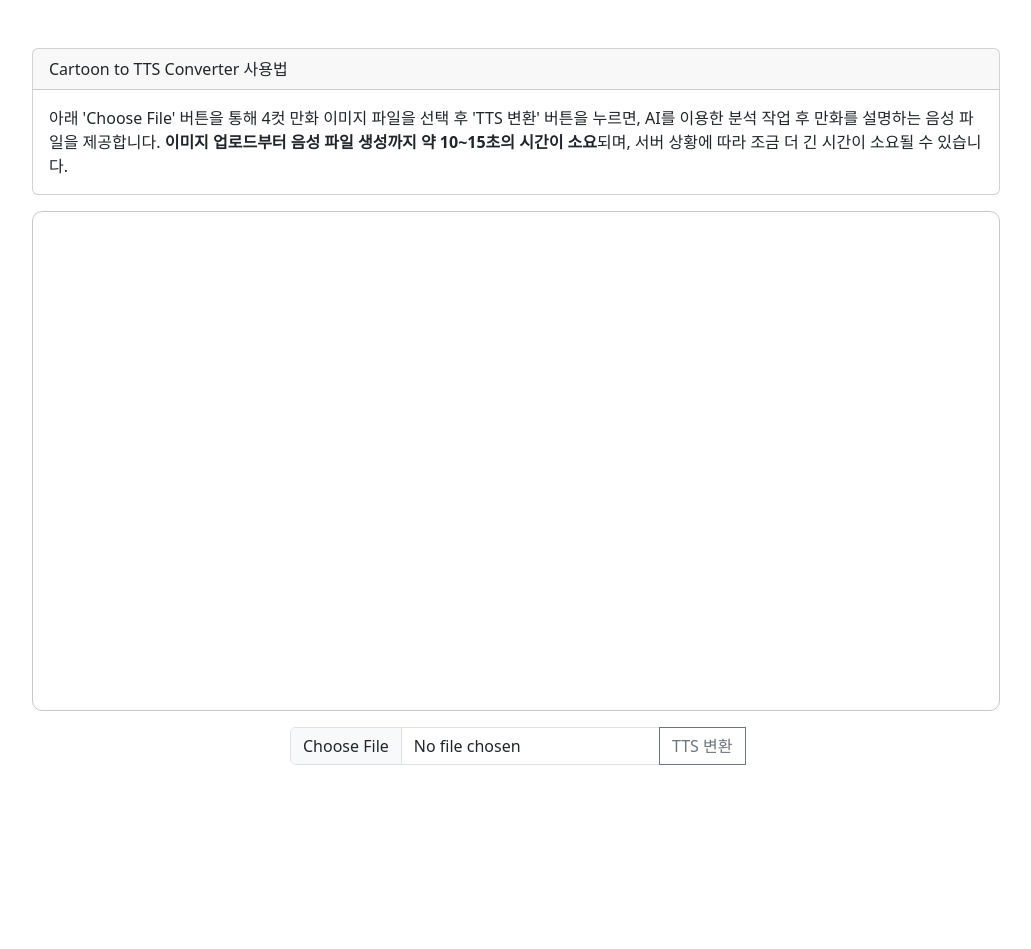
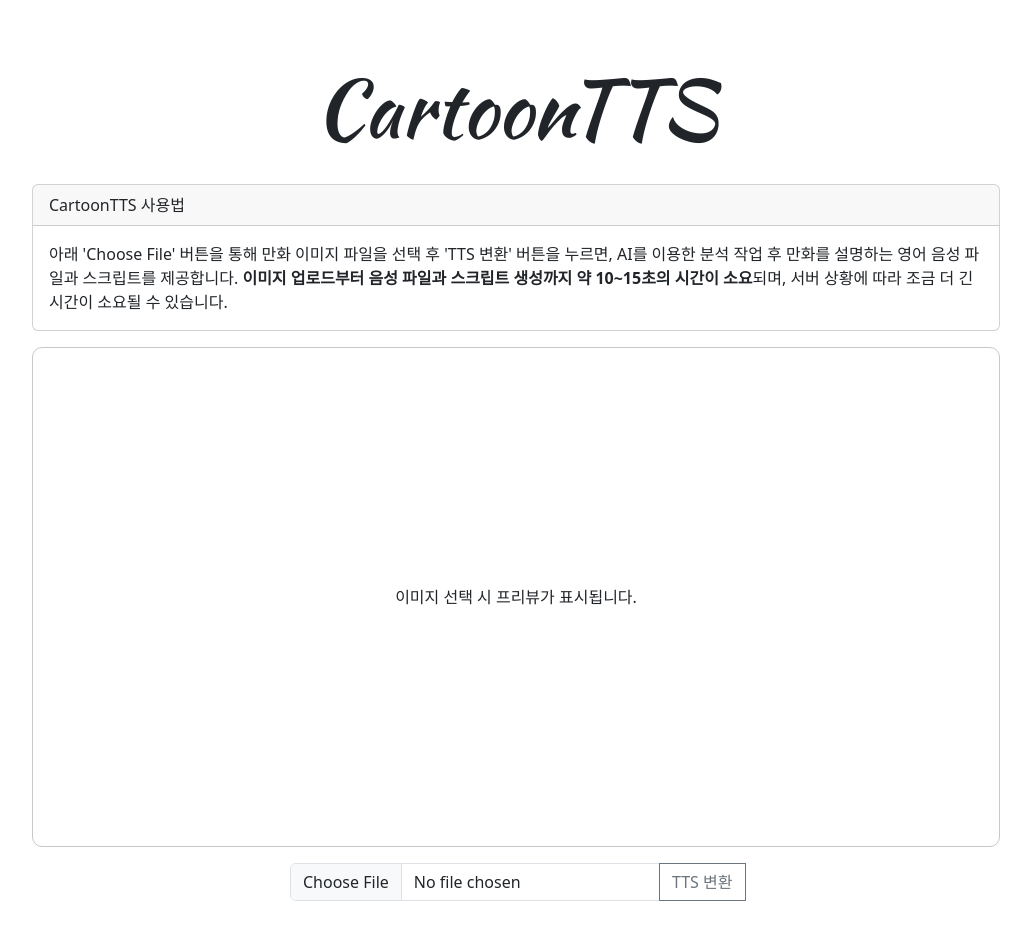
Before and after one commit to AI-LeGo/Service-Backend, a FastAPI app: page / in a window 1280 px wide. Shown: the whole page, without its empty margins (124-1155 px from the left). Before the commit the page ends 765 px from the top, so only its background shows below. Run offline with FastAPI, Linux system fonts and the light colour scheme; some libraries are stand-ins or nearby versions.

Commit message:
update details

```diff
--- a/main.py
+++ b/main.py
@@ -62,7 +62,7 @@ async def upload_photo(file: UploadFile = File(...)):
             # OpenAI API request
             image_path = FILE_DIR
             base64_image = common.encode_image(image_path)
-            result = api.get_openai_api_cartoon_caption(api_key, base64_image, const.prompt_cartoons, 700)
+            result = api.get_openai_api_cartoon_caption(api_key, base64_image, const.prompt_cartoons, 1000)
 
             json_data = json.loads(result['choices'][0]['message']['content'])
 
--- a/template/index.html
+++ b/template/index.html
@@ -7,23 +7,28 @@
     <link href="https://cdn.jsdelivr.net/npm/bootstrap@5.3.2/dist/css/bootstrap.min.css" rel="stylesheet" integrity="sha384-T3c6CoIi6uLrA9TneNEoa7RxnatzjcDSCmG1MXxSR1GAsXEV/Dwwykc2MPK8M2HN" crossorigin="anonymous">
     <script src="https://cdn.jsdelivr.net/npm/bootstrap@5.3.2/dist/js/bootstrap.bundle.min.js" integrity="sha384-C6RzsynM9kWDrMNeT87bh95OGNyZPhcTNXj1NW7RuBCsyN/o0jlpcV8Qyq46cDfL" crossorigin="anonymous"></script>
     <script src="https://cdn.jsdelivr.net/npm/sweetalert2@11"></script>
-    <title>Cartoon to TTS Converter</title>
+    <link rel="stylesheet"href="https://fonts.googleapis.com/css?family=Kaushan+Script">
+    <link rel="icon" href="https://prgrms.notion.site/image/https%3A%2F%2Fprod-files-secure.s3.us-west-2.amazonaws.com%2Fe937a7f9-dece-4540-8e1e-3c5966896424%2F3e1e69ad-15c8-4d24-a169-1de69908218b%2F610348.png?table=block&id=362c4eb4-c5b0-40a0-aee8-d683ac161ea7&spaceId=e937a7f9-dece-4540-8e1e-3c5966896424&width=250&userId=&cache=v2">
+    <title>CartoonTTS</title>
 </head>
 <body>
 
 <div class="container d-flex align-items-center justify-content-center" style="min-height: 80vh;">
     <div style="width:1000px" class="m-3 p-3">
+        <div class="d-flex justify-content-center mt-3 mb-3 align-items-center justify-content-center">
+            <span style="font-family: 'Kaushan Script', sans-serif; font-size:80px">CartoonTTS</span>
+        </div>
         <div class="d-flex justify-content-center mt-3 mb-3">
             <div class="card">
                 <div class="card-header">
-                    Cartoon to TTS Converter 사용법
+                    CartoonTTS 사용법
                 </div>
                 <div class="card-body">
-                    <p class="card-text">아래 'Choose File' 버튼을 통해 4컷 만화 이미지 파일을 선택 후 'TTS 변환' 버튼을 누르면, AI를 이용한 분석 작업 후 만화를 설명하는 음성 파일을 제공합니다. <strong>이미지 업로드부터 음성 파일 생성까지 약 10~15초의 시간이 소요</strong>되며, 서버 상황에 따라 조금 더 긴 시간이 소요될 수 있습니다.</p>
+                    <p class="card-text">아래 'Choose File' 버튼을 통해 만화 이미지 파일을 선택 후 'TTS 변환' 버튼을 누르면, AI를 이용한 분석 작업 후 만화를 설명하는 영어 음성 파일과 스크립트를 제공합니다. <strong>이미지 업로드부터 음성 파일과 스크립트 생성까지 약 10~15초의 시간이 소요</strong>되며, 서버 상황에 따라 조금 더 긴 시간이 소요될 수 있습니다.</p>
                 </div>
             </div>
         </div>
-        <div id="image_container" class="d-flex justify-content-center" style="width:100%; height:500px; border: 1px solid rgb(200, 200, 200); border-radius: 10px"></div>
+        <div id="image_container" class="d-flex align-items-center justify-content-center" style="width:100%; height:500px; border: 1px solid rgb(200, 200, 200); border-radius: 10px">이미지 선택 시 프리뷰가 표시됩니다.</div>
         <div id="button_container" class="d-flex justify-content-between d-grid gap-2 col-6 mx-auto">
             <form id="uploadForm" enctype="multipart/form-data">
                 <div class="input-group m-3" style="width:100%">
--- a/tools/Constant.py
+++ b/tools/Constant.py
@@ -30,7 +30,7 @@ prompt_cartoons = """
 
                         Make another dictionary that has speaker, emotion, speech in it. There may be more than one speech in a scene. If there's no speech, you don't have to make new dictionary.
                 "speaker" : The character currently speaking in this scene.
-                "emotion" : Choose one of these six emotions to explain how characters in this picture feels: [neutral, calm, happy, sad, angry, fearful, disgust, surprised]
+                "emotion" : Choose one of these eight emotions to explain how characters in this picture feels: [neutral, calm, happy, sad, angry, fearful, disgust, surprised]
                 "text" : The speech that the character currently speaking in this scene. If there is no punctuation mark at the end of the speech, add period.
             ],
             “scene#2” : [
```
